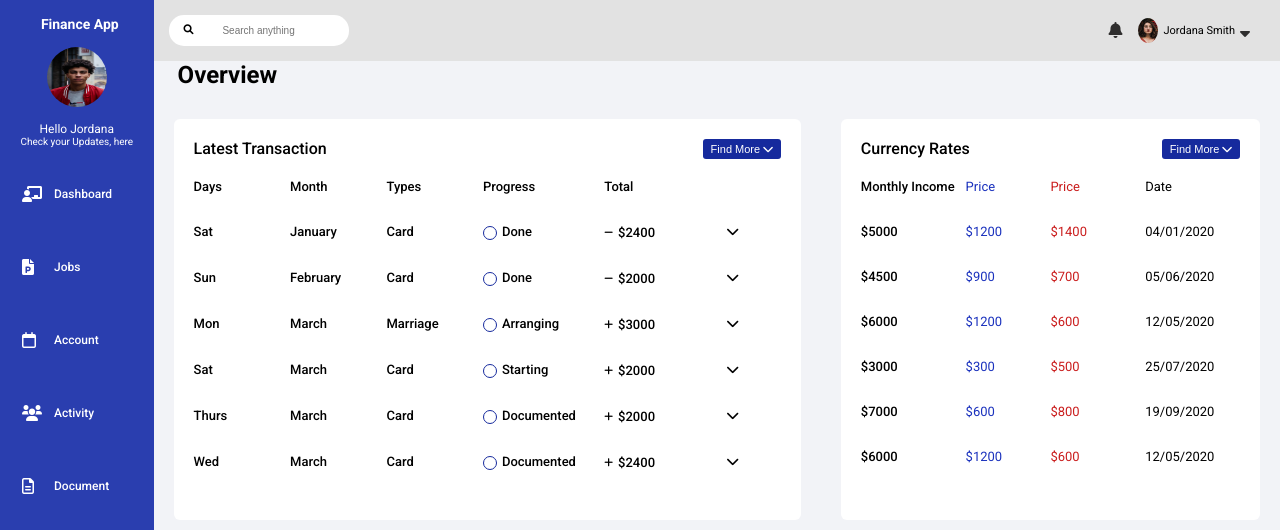
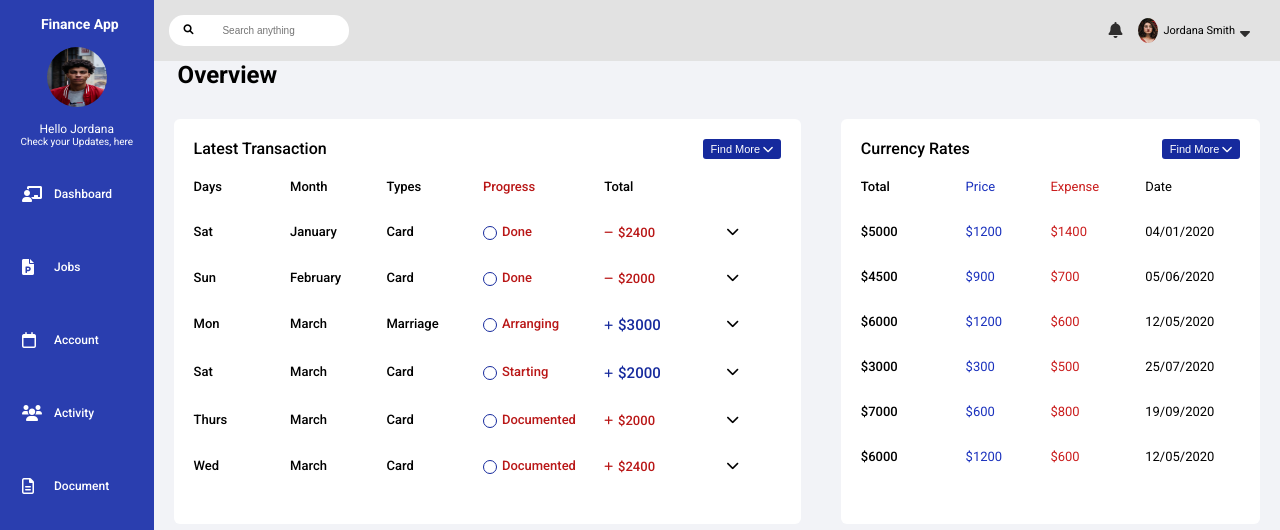
Before and after one commit to tanbir48/Finance-Dashboard-UI-kit, a plain HTML site: page index.html in a window 1280 px wide. Shown: the top 530 px of the page. Drawn offline with Linux system fonts and the light colour scheme.

Commit message:
dashboard

```diff
--- a/css/style.css
+++ b/css/style.css
@@ -90,6 +90,7 @@ body {
 }
 .Main-body .dashboard {
   width: 88%;
+  padding-bottom: 15px;
 }
 .Main-body .dashboard nav {
   display: flex;
@@ -253,12 +254,17 @@ body {
   color: #162a9d !important;
 }
 
+.latest-transaction-row ul li:nth-of-type(4) {
+  color: rgb(185, 23, 23);
+}
+
 .latest-transaction-row ul li:nth-of-type(4) input {
   margin-right: 5px;
 }
 .latest-transaction-row ul li:nth-of-type(5) {
   display: flex;
   align-items: center;
+  color: rgb(185, 23, 23);
   padding-left: 25px;
 }
 .latest-transaction-row ul li:nth-of-type(5) i {
--- a/index.html
+++ b/index.html
@@ -85,7 +85,7 @@
                 <li>Month</li>
                 <li>Types</li>
                 <li>Progress</li>
-                <li>Total</li>
+                <li style="color: black !important">Total</li>
                 <li></li>
               </ul>
             </div>
@@ -133,7 +133,9 @@
                   </div>
                   Arranging
                 </li>
-                <li><i class="fas fa-plus"></i>$3000</li>
+                <li style="font-size: 15px; color: #162a9d">
+                  <i class="fas fa-plus"></i>$3000
+                </li>
                 <li><i class="fas fa-chevron-down"></i></li>
               </ul>
             </div>
@@ -149,7 +151,9 @@
                   </div>
                   Starting
                 </li>
-                <li><i class="fas fa-plus"></i>$2000</li>
+                <li style="font-size: 15px; color: #162a9d">
+                  <i class="fas fa-plus"></i>$2000
+                </li>
                 <li><i class="fas fa-chevron-down"></i></li>
               </ul>
             </div>
@@ -197,9 +201,9 @@
             </div>
             <div class="currency-rates-row">
               <ul>
-                <li>Monthly Income</li>
+                <li>Total</li>
                 <li>Price</li>
-                <li>Price</li>
+                <li>Expense</li>
                 <li>Date</li>
               </ul>
             </div>
```
